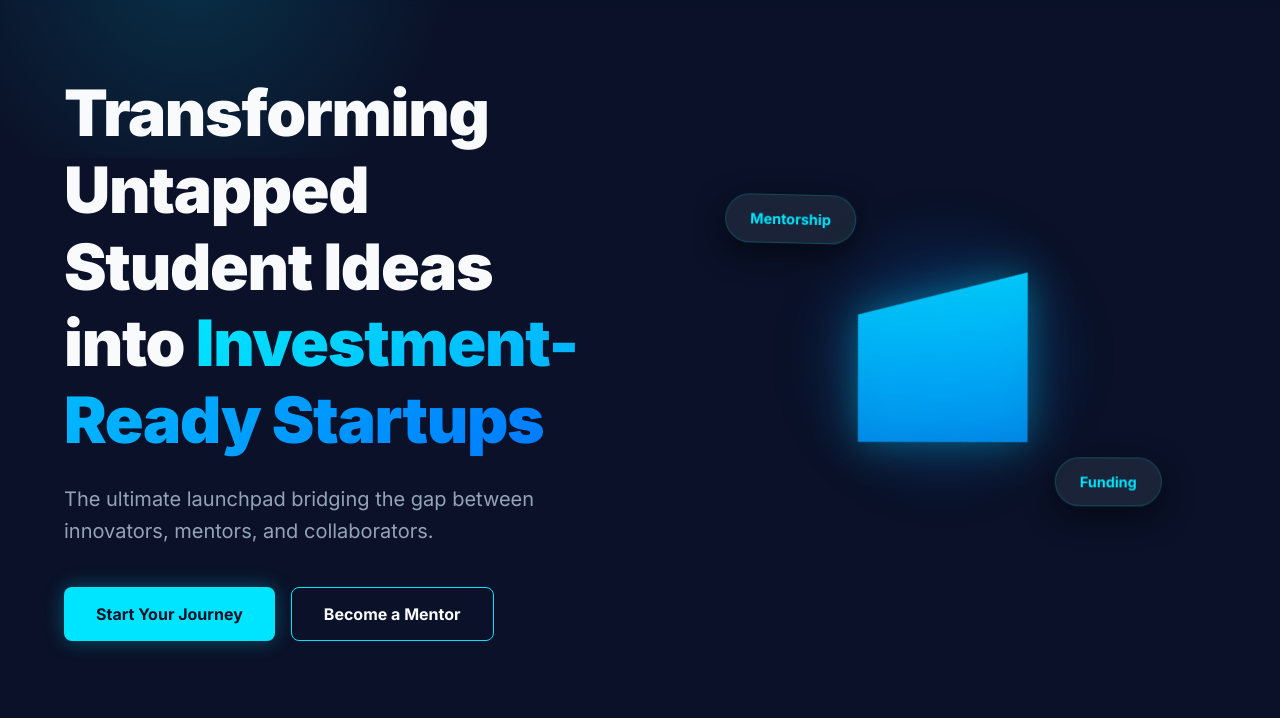
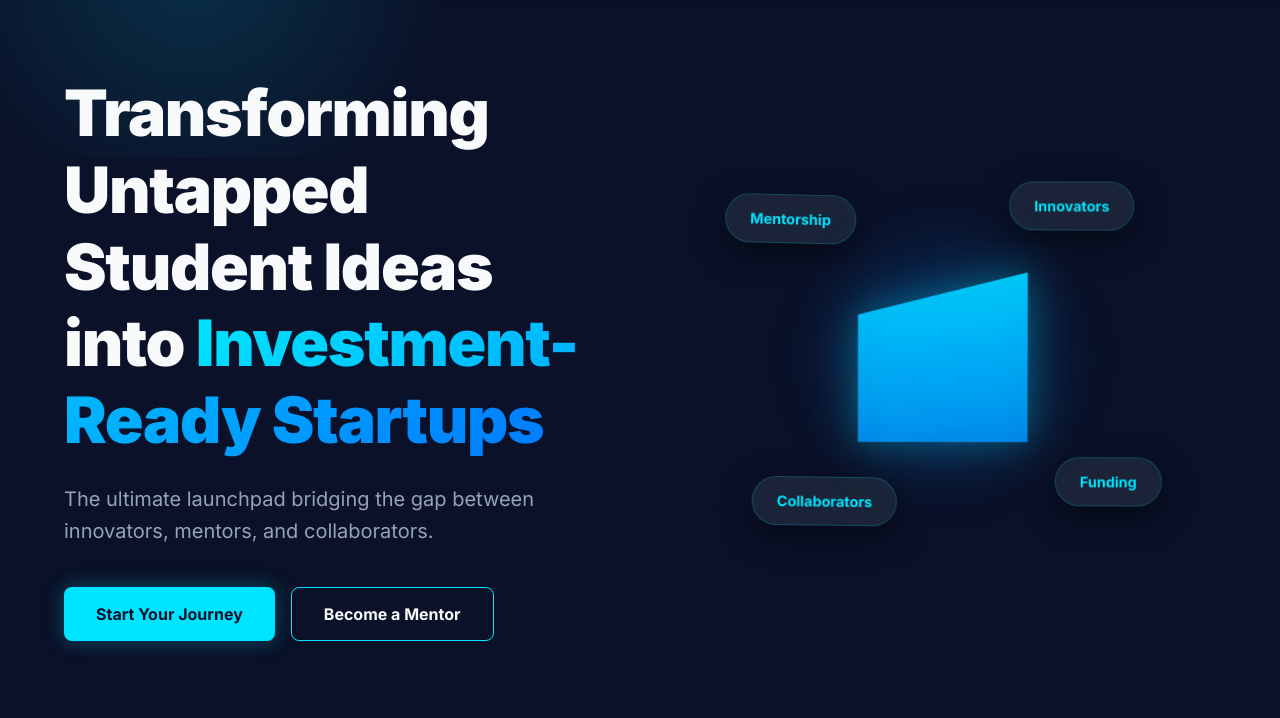
Before and after one commit to HiteshKamboj-00/sahayata, a plain HTML site: page index.html in a window 1280 px wide. Shown: the part 82-800 px from the top of the page. Drawn offline with Linux system fonts and the light colour scheme.

Commit message:
made changes

```diff
--- a/index.html
+++ b/index.html
@@ -63,6 +63,8 @@
                     <div class="floating-cards">
                         <div class="float-card c1">Mentorship</div>
                         <div class="float-card c2">Funding</div>
+                        <div class="float-card c3">Innovators</div>
+                        <div class="float-card c4">Collaborators</div>
                     </div>
                 </div>
             </div>
--- a/style.css
+++ b/style.css
@@ -313,6 +313,18 @@ h2 {
   bottom: 20%;
   right: 10%;
   animation: float 7s ease-in-out infinite alternate-reverse;
+}
+
+.c3 {
+  top: 15%;
+  right: 15%;
+  animation: float 6s ease-in-out infinite alternate;
+}
+
+.c4 {
+  bottom: 15%;
+  left: 15%;
+  animation: float 8s ease-in-out infinite alternate-reverse;
 }
 
 @keyframes float {
```
